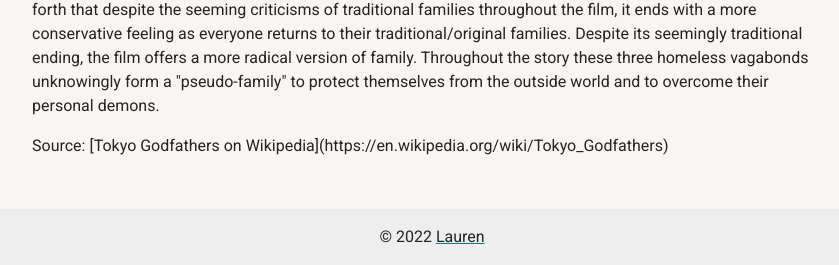
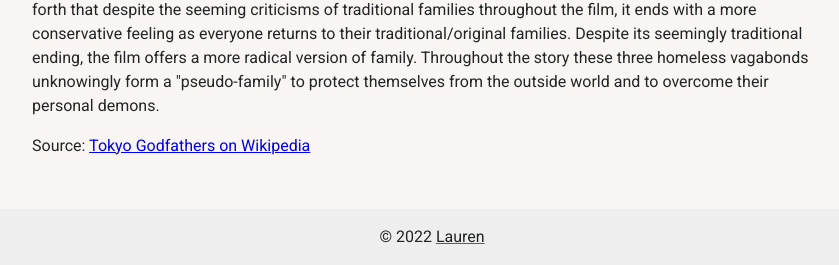
Before and after one commit to kairosis/tokyo-godfathers, a plain HTML site: page index.html in a window 1280 px wide. Shown: the part 4184-4449 px from the top of the page, without its empty margins (208-1047 px from the left). Drawn offline with Linux system fonts and the light colour scheme.

Commit message:
change source link format

```diff
--- a/index.html
+++ b/index.html
@@ -119,7 +119,7 @@
     <p>Susan Napier points out that Tokyo Godfathers is part of a trend in anime and manga as depicting families in an increasingly dark fashion, showcasing the problems with traditional families, and attempts by people to construct a "pseudo-family" out of an increasingly fragmented and isolating modern Japanese society. <img src="https://assets.bigcartel.com/product_images/305747403/Messages.png" alt="a new family together" class="content-img-3">It is put forth that despite the seeming criticisms of traditional families throughout the film, it ends with a more conservative feeling as everyone returns to their traditional/original families. Despite its seemingly traditional ending, the film offers a more radical version of family. Throughout the story these three homeless vagabonds unknowingly form a "pseudo-family" to protect themselves from the outside world and to overcome their personal demons.</p>
   </section>
   <section id="source">
-    <p>Source: [Tokyo Godfathers on Wikipedia](https://en.wikipedia.org/wiki/Tokyo_Godfathers)</p>
+    <p>Source: <a href="https://en.wikipedia.org/wiki/Tokyo_Godfathers">Tokyo Godfathers on Wikipedia</a></p>
   </section>
 
 </main>
```
